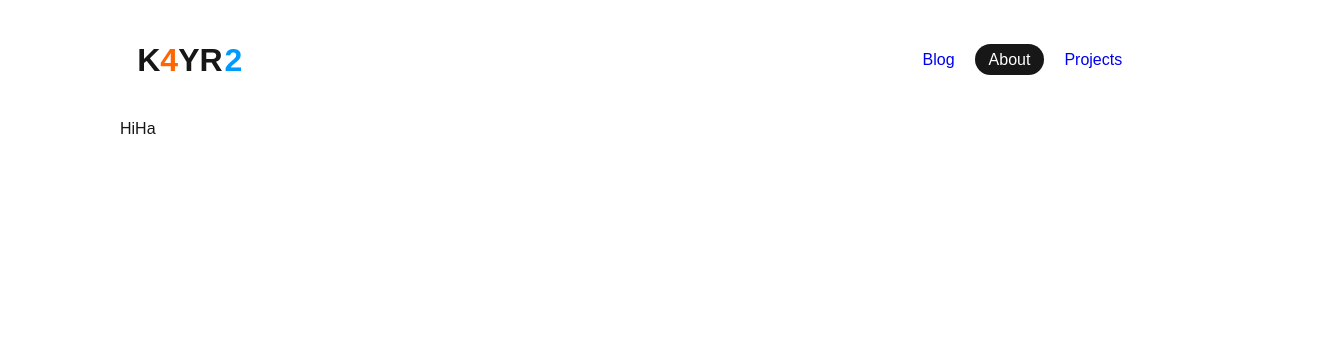
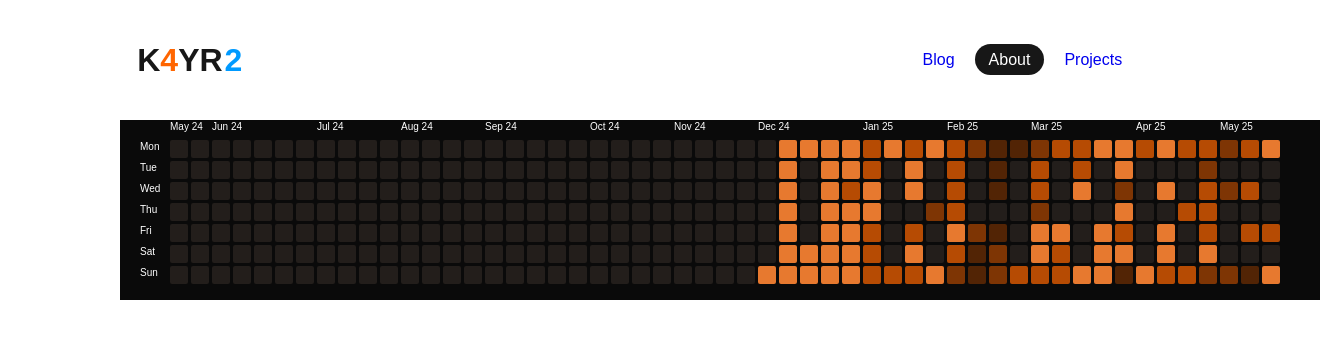
Before and after one commit to k4yr2/k4yr2.me, a Next.js app: page /about in a window 1280 px wide. Before the commit this address had no page. Shown: the top 338 px of the page, 1320 px wide, since content can reach past the window. Built offline with nearby package versions, Linux system fonts and the light colour scheme; a web font is replaced by a local one.

Commit message:
Add AboutPage component with initial image rendering

```diff
--- /dev/null
+++ b/app/about/page.tsx
@@ -0,0 +1,11 @@
+"use client";
+
+export const AboutPage = () => {
+  return (
+    <div>
+      <img src="/gitchart.svg"></img>
+    </div>
+  );
+}
+
+export default AboutPage;
```
